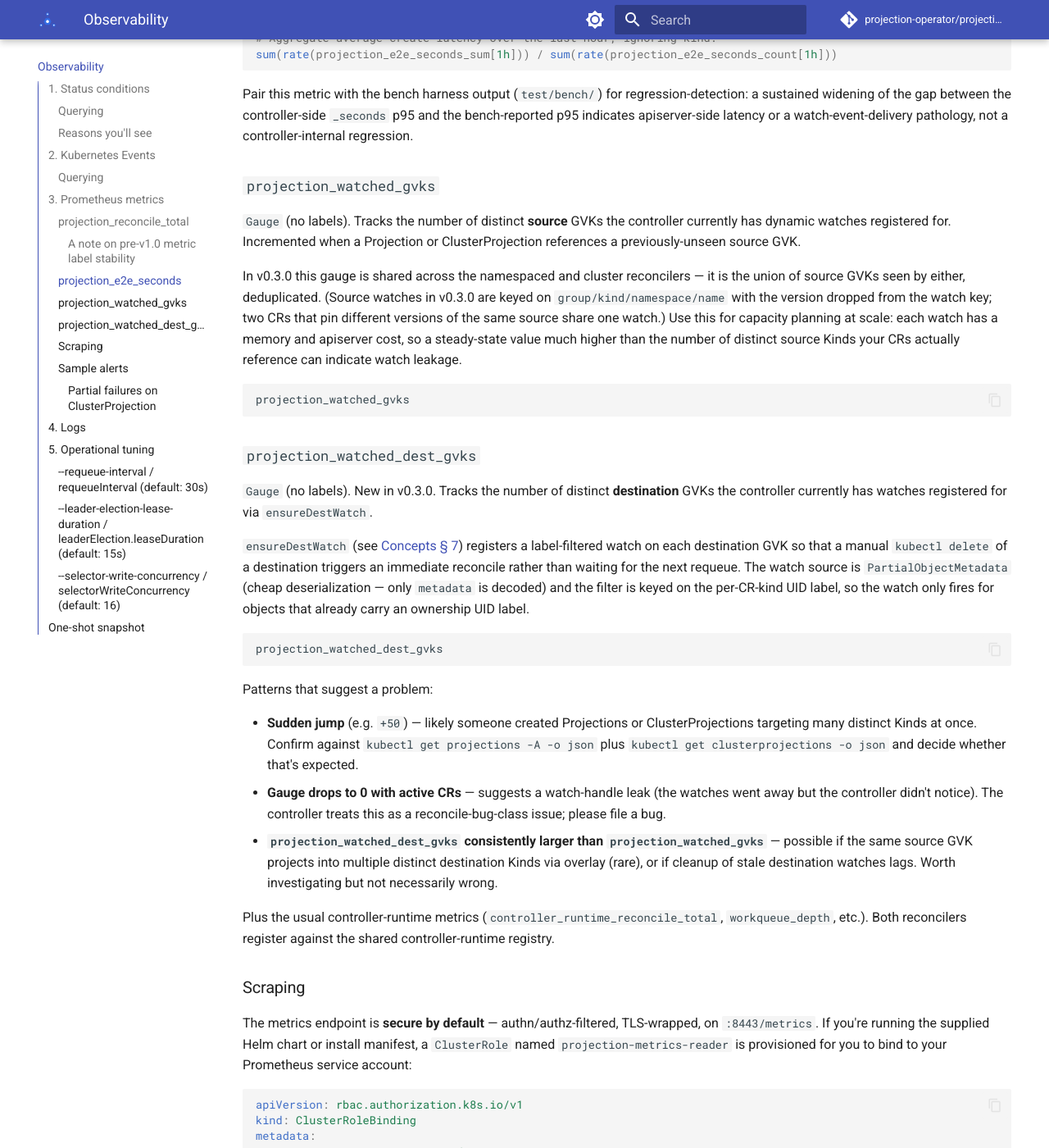
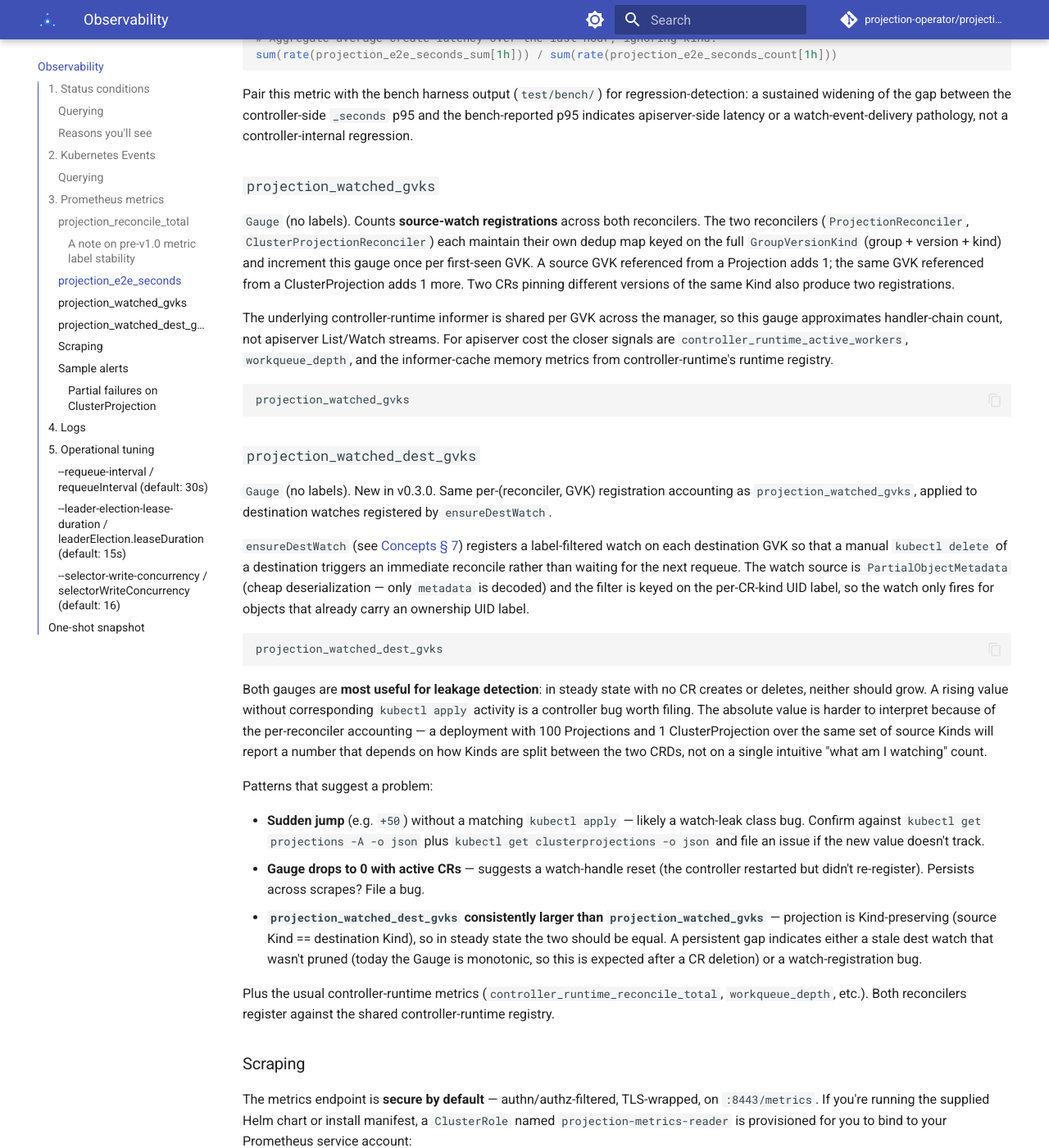
Before and after one commit to be0x74a/projection, an MkDocs documentation site: the page built from docs/observability.md, in a window 1280 px wide and 1400 px high, scrolled down 5954 px. Shown: the whole window at 82% size. Built offline with MkDocs 1.6.1 and Material for MkDocs 9.7.7, drawn with Linux system fonts in a browser that asks for light colours; comment, search, counter and statistics services are not loaded.

Commit message:
docs(observability): describe watched_gvks gauges as registration counts (#89)
Both watched_gvks and watched_dest_gvks were documented as deduplicated
counts of distinct GVKs across the controller. The actual code keeps a
per-reconciler dedup map: when both ProjectionReconciler and
ClusterProjectionReconciler reference the same source (or destination)
GVK, both increment the gauge — there is no cross-reconciler dedup.

This was caught in the v0.3.0 Kind sanity-check: an 8-Projection +
2-ClusterProjection deployment over 3 distinct Kinds (ConfigMap, Secret,
Service) reported watched_gvks=4 instead of the docs-promised 3
(ConfigMap counted twice — once by each reconciler).

Path A from the gauge audit: align the docs with code rather than change
the gauge value. Reasoning: the underlying controller-runtime informer
is shared per GVK, so the apiserver List/Watch cost is per-distinct-GVK
regardless of the gauge value; the gauge approximates handler-chain
count, which is useful for leakage detection but not capacity planning.
For capacity, the closer signals are controller-runtime's own metrics.

Also drops the docs claim that 'two CRs pinning different versions of
the same source share one watch' — false; the dedup map keys on full
GroupVersionKind including version.

Updates:
- internal/controller/metrics.go: rewrite the godoc comments and Help
  strings on both gauges to describe per-(reconciler, GVK) registration
  semantics.
- docs/observability.md: rewrite the two gauge sections; replace the
  'distinct, deduplicated' framing with 'registration count' and add
  guidance on what the gauge is and isn't useful for. Update the
  'patterns that suggest a problem' bullets accordingly.

````diff
--- a/docs/observability.md
+++ b/docs/observability.md
@@ -203,9 +203,9 @@ Pair this metric with the bench harness output (`test/bench/`) for regression-de
 
 ### `projection_watched_gvks`
 
-`Gauge` (no labels). Tracks the number of distinct **source** GVKs the controller currently has dynamic watches registered for. Incremented when a Projection or ClusterProjection references a previously-unseen source GVK.
+`Gauge` (no labels). Counts **source-watch registrations** across both reconcilers. The two reconcilers (`ProjectionReconciler`, `ClusterProjectionReconciler`) each maintain their own dedup map keyed on the full `GroupVersionKind` (group + version + kind) and increment this gauge once per first-seen GVK. A source GVK referenced from a Projection adds 1; the same GVK referenced from a ClusterProjection adds 1 more. Two CRs pinning different versions of the same Kind also produce two registrations.
 
-In v0.3.0 this gauge is shared across the namespaced and cluster reconcilers — it is the union of source GVKs seen by either, deduplicated. (Source watches in v0.3.0 are keyed on `group/kind/namespace/name` with the version dropped from the watch key; two CRs that pin different versions of the same source share one watch.) Use this for capacity planning at scale: each watch has a memory and apiserver cost, so a steady-state value much higher than the number of distinct source Kinds your CRs actually reference can indicate watch leakage.
+The underlying controller-runtime informer is shared per GVK across the manager, so this gauge approximates handler-chain count, not apiserver List/Watch streams. For apiserver cost the closer signals are `controller_runtime_active_workers`, `workqueue_depth`, and the informer-cache memory metrics from controller-runtime's runtime registry.
 
 ```
 projection_watched_gvks
@@ -213,7 +213,7 @@ projection_watched_gvks
 
 ### `projection_watched_dest_gvks`
 
-`Gauge` (no labels). New in v0.3.0. Tracks the number of distinct **destination** GVKs the controller currently has watches registered for via `ensureDestWatch`.
+`Gauge` (no labels). New in v0.3.0. Same per-(reconciler, GVK) registration accounting as `projection_watched_gvks`, applied to destination watches registered by `ensureDestWatch`.
 
 `ensureDestWatch` (see [Concepts § 7](concepts.md#7-watches)) registers a label-filtered watch on each destination GVK so that a manual `kubectl delete` of a destination triggers an immediate reconcile rather than waiting for the next requeue. The watch source is `PartialObjectMetadata` (cheap deserialization — only `metadata` is decoded) and the filter is keyed on the per-CR-kind UID label, so the watch only fires for objects that already carry an ownership UID label.
 
@@ -221,11 +221,13 @@ projection_watched_gvks
 projection_watched_dest_gvks
 ```
 
+Both gauges are **most useful for leakage detection**: in steady state with no CR creates or deletes, neither should grow. A rising value without corresponding `kubectl apply` activity is a controller bug worth filing. The absolute value is harder to interpret because of the per-reconciler accounting — a deployment with 100 Projections and 1 ClusterProjection over the same set of source Kinds will report a number that depends on how Kinds are split between the two CRDs, not on a single intuitive "what am I watching" count.
+
 Patterns that suggest a problem:
 
-- **Sudden jump** (e.g. `+50`) — likely someone created Projections or ClusterProjections targeting many distinct Kinds at once. Confirm against `kubectl get projections -A -o json` plus `kubectl get clusterprojections -o json` and decide whether that's expected.
-- **Gauge drops to 0 with active CRs** — suggests a watch-handle leak (the watches went away but the controller didn't notice). The controller treats this as a reconcile-bug-class issue; please file a bug.
-- **`projection_watched_dest_gvks` consistently larger than `projection_watched_gvks`** — possible if the same source GVK projects into multiple distinct destination Kinds via overlay (rare), or if cleanup of stale destination watches lags. Worth investigating but not necessarily wrong.
+- **Sudden jump** (e.g. `+50`) without a matching `kubectl apply` — likely a watch-leak class bug. Confirm against `kubectl get projections -A -o json` plus `kubectl get clusterprojections -o json` and file an issue if the new value doesn't track.
+- **Gauge drops to 0 with active CRs** — suggests a watch-handle reset (the controller restarted but didn't re-register). Persists across scrapes? File a bug.
+- **`projection_watched_dest_gvks` consistently larger than `projection_watched_gvks`** — projection is Kind-preserving (source Kind == destination Kind), so in steady state the two should be equal. A persistent gap indicates either a stale dest watch that wasn't pruned (today the Gauge is monotonic, so this is expected after a CR deletion) or a watch-registration bug.
 
 Plus the usual controller-runtime metrics (`controller_runtime_reconcile_total`, `workqueue_depth`, etc.). Both reconcilers register against the shared controller-runtime registry.
 
````
Also changed, not shown: 1 other file.
